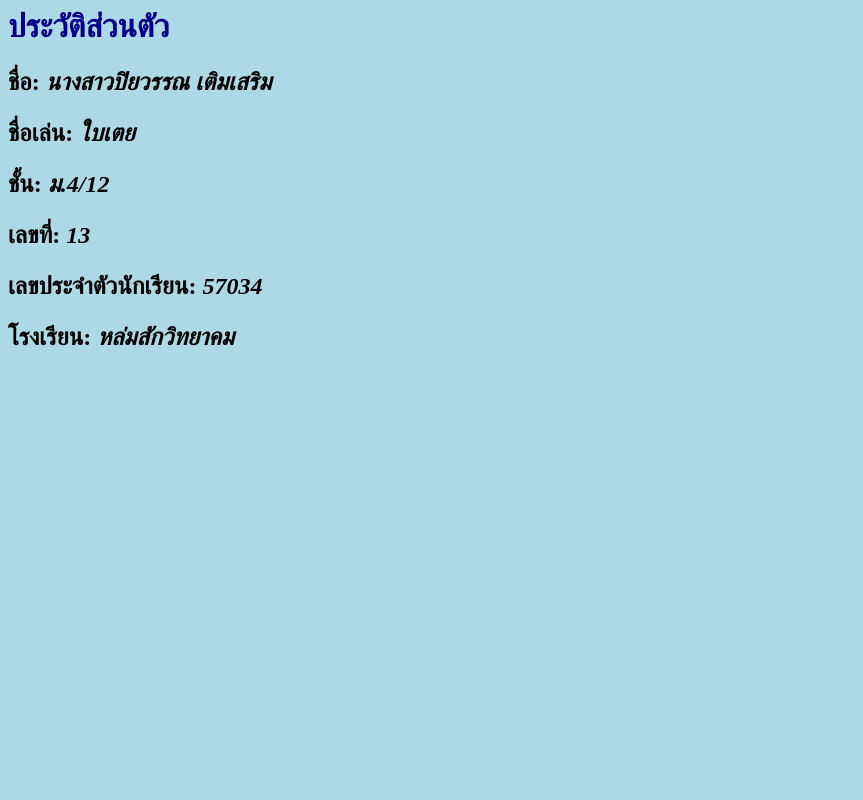
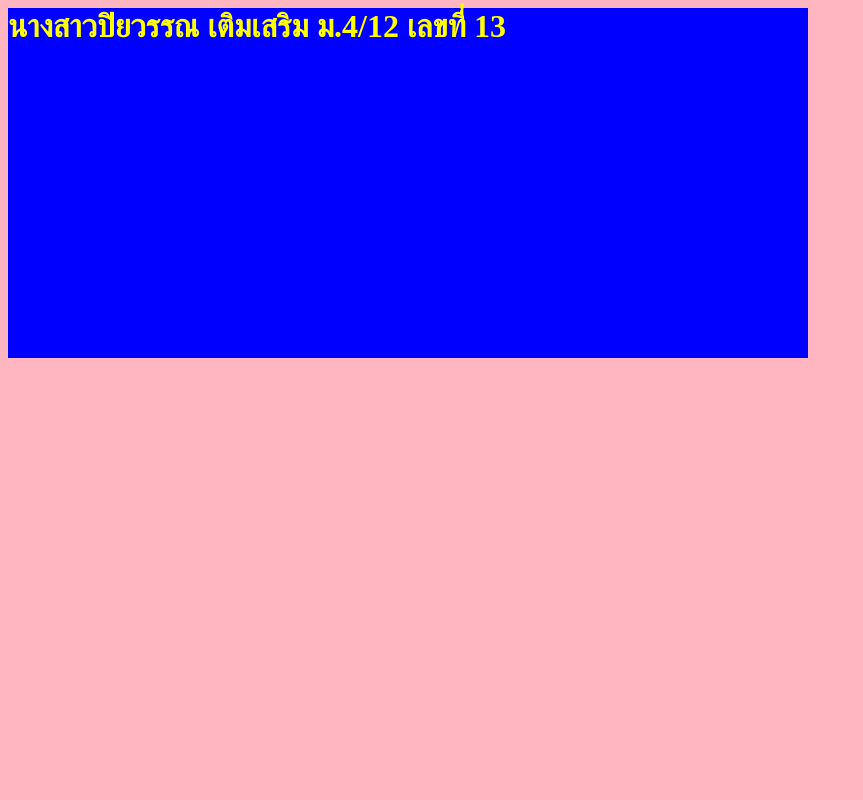
Before and after one commit to piyawan11/mywebsite, a PHP site: page /page1.php in a window 1280 px wide. Shown: the whole page, without its empty margins (0-863 px from the left). Run offline with PHP 8.4, Linux system fonts and the light colour scheme.

Commit message:
Update page1.php

```diff
--- a/page1.php
+++ b/page1.php
@@ -1,16 +1,24 @@
 <html>
-  <head>
-    <title>page1</title>
-  </head>
-  <body bgcolor="lightblue">
-    <h1 style="color:darkblue;">ประวัติส่วนตัว</h1>
-    <h2>
-      <p><b>ชื่อ:</b> <i>นางสาวปิยวรรณ เติมเสริม</i></p>
-      <p><b>ชื่อเล่น:</b> <i>ใบเตย</i></p>
-      <p><b>ชั้น:</b> <i>ม.4/12</i></p>
-      <p><b>เลขที่:</b> <i>13</i></p>
-      <p><b>เลขประจำตัวนักเรียน:</b> <i>57034</i></p>
-      <p><b>โรงเรียน:</b> <i>หล่มสักวิทยาคม</i></p>
-    </h2>
-  </body>
+        <head>
+                <title>การตกแต่งเว็บไซต์ด้วย CSS</title>
+                <style>
+                        #box1{
+                                width: 800px;
+                                height: 350px;
+                        }
+                        .box{
+                                background-color: blue;
+                        }
+                        body{
+                                background-color: lightpink;
+                        }
+                        h1{
+                                color: yellow;
+                 </style>
+      </head>
+      <body>
+                 <div id="box1" class="box">
+                 <h1>นางสาวปิยวรรณ เติมเสริม ม.4/12 เลขที่ 13</h1>
+                 </div>
+      </body>
 </html>
```
